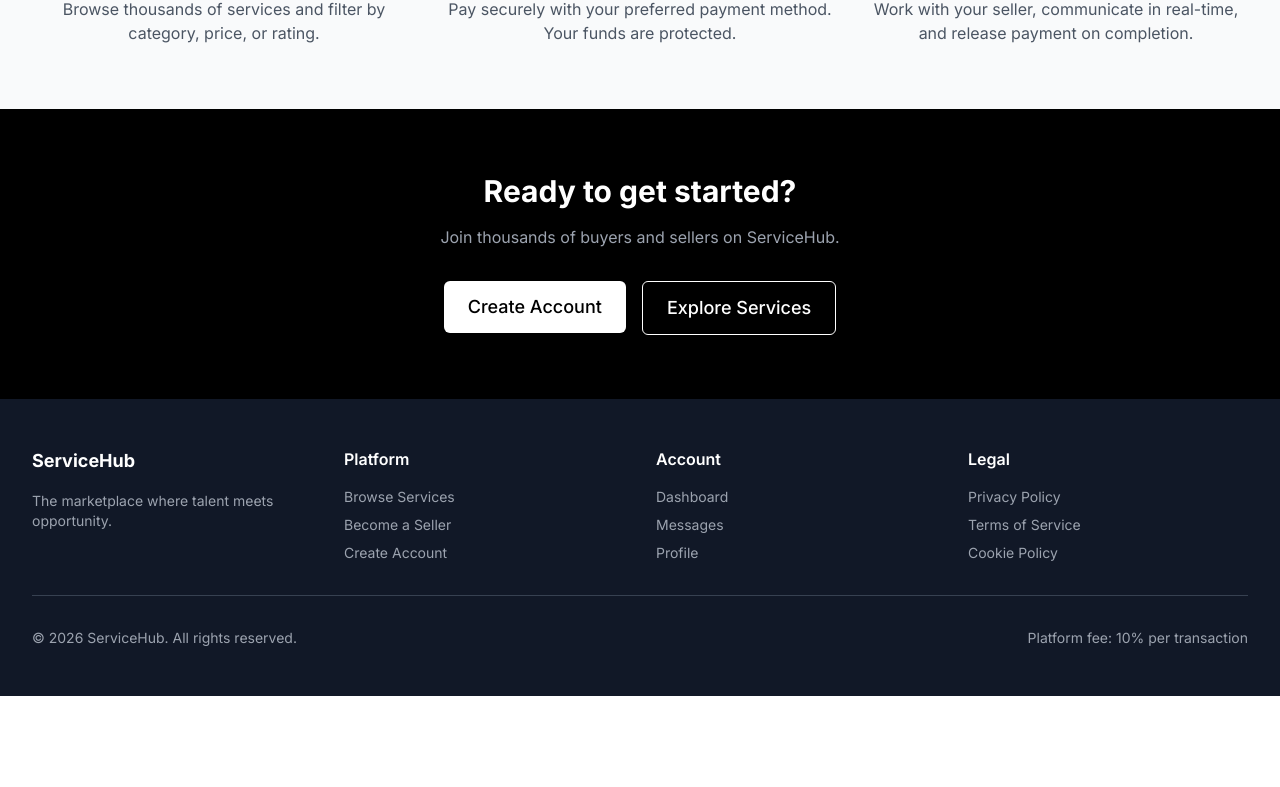
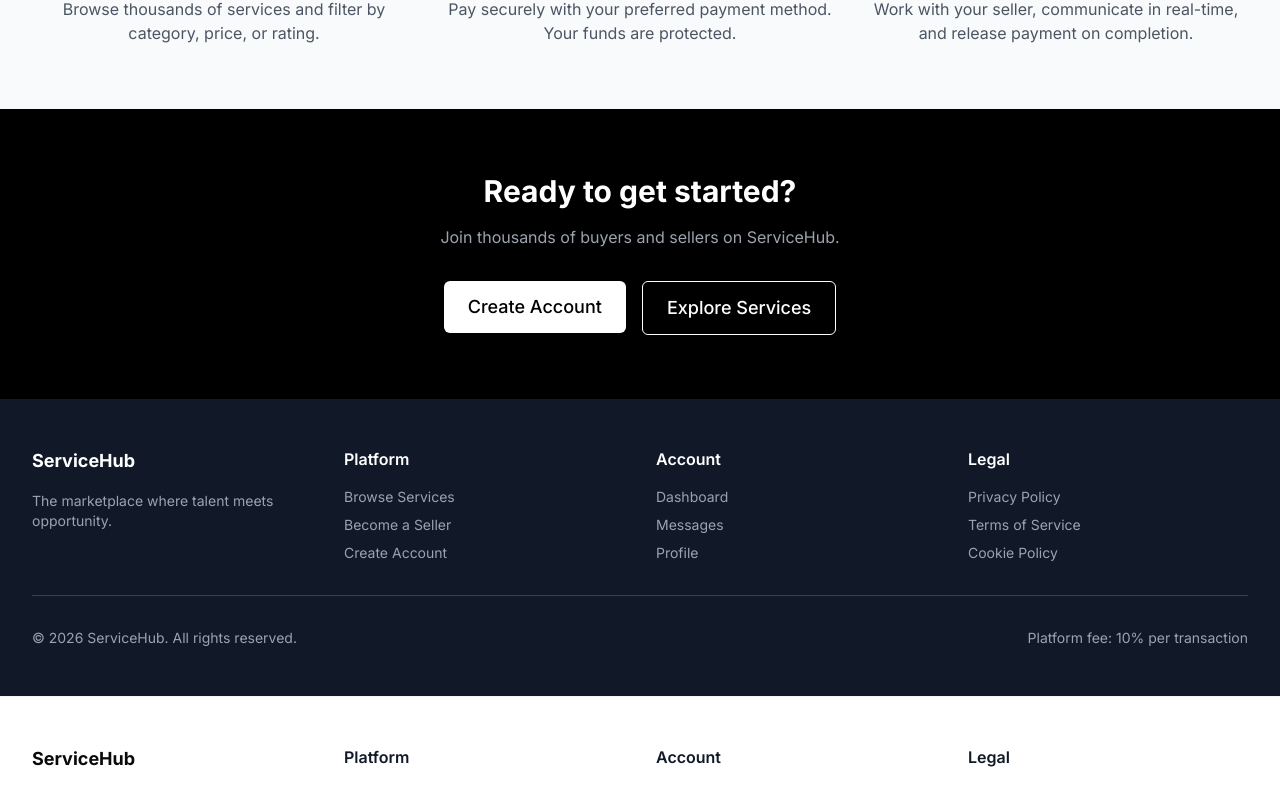
Before and after one commit to Maeglin10/marketplace, a Next.js app: page / in a window 1280 px wide. Shown: the part 1995-2782 px from the top of the page. Before the commit the page ends 2691 px from the top, so only its background shows below. Built offline with nearby package versions, Linux system fonts and the light colour scheme; no server answers.

Commit message:
fix(layout): add Footer to root layout — renders on all pages at bottom

```diff
--- a/src/app/layout.tsx
+++ b/src/app/layout.tsx
@@ -3,6 +3,7 @@
 import './globals.css';
 import { AuthProvider } from '@/contexts/AuthContext';
 import { ThemeProvider } from '@/components/ThemeProvider';
+import { Footer } from '@/components/Footer';
 
 const inter = Inter({ subsets: ['latin'] });
 
@@ -18,9 +19,14 @@
 }) {
   return (
     <html lang="en" suppressHydrationWarning>
-      <body className={inter.className}>
+      <body className={`${inter.className} flex flex-col min-h-screen`}>
         <ThemeProvider>
-          <AuthProvider>{children}</AuthProvider>
+          <AuthProvider>
+            <div className="flex flex-col min-h-screen">
+              {children}
+              <Footer />
+            </div>
+          </AuthProvider>
         </ThemeProvider>
       </body>
     </html>
```
